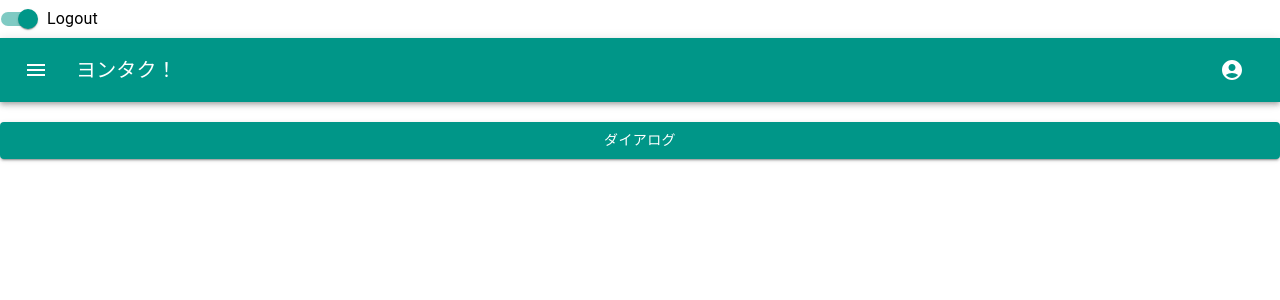
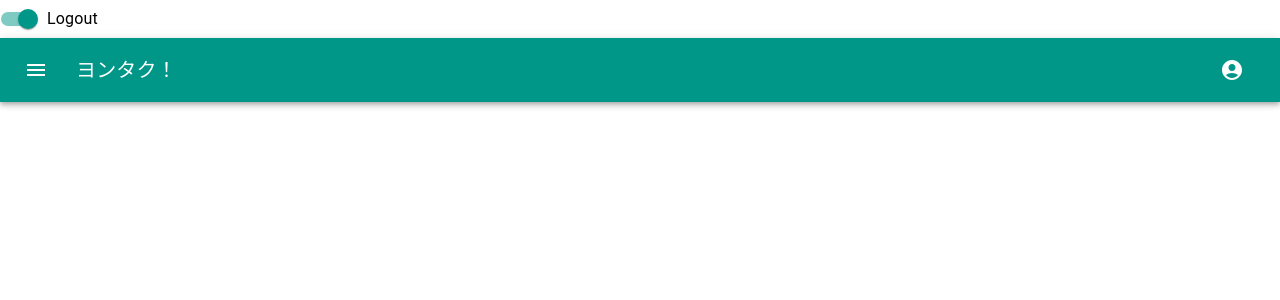
Before and after one commit to daichi1991/yontaku-frontend, a React (Create React App) app: page / in a window 1280 px wide. Shown: the top 300 px of the page. Built offline with nearby package versions, Linux system fonts and the light colour scheme.

Commit message:
登録画面から遷移した際、ダイアログが表示されるようにした

```diff
--- a/package.json
+++ b/package.json
@@ -16,6 +16,7 @@
     "@types/node": "^16.18.10",
     "@types/react": "^18.0.26",
     "@types/react-dom": "^18.0.9",
+    "firebase": "^9.15.0",
     "react": "^18.2.0",
     "react-dom": "^18.2.0",
     "react-router-dom": "^6.6.1",
--- a/src/components/templates/HomeTemplate.tsx
+++ b/src/components/templates/HomeTemplate.tsx
@@ -1,13 +1,11 @@
 import { useState } from 'react'
-import { ContainedButton } from '../atoms/Button/Index'
+import { useLocation } from 'react-router-dom'
 import { Header } from '../organisms/Header'
 import { WelcomDialog } from '../organisms/WelcomeDialog'
 
 export const HomeTemplate: React.FC = () => {
-  const [open, setOpen] = useState(false)
-  const handleDialogOpen = (): void => {
-    setOpen(true)
-  }
+  const location = useLocation()
+  const [open, setOpen] = useState(location.state != null && location.state.dialog === 'yes')
 
   const handleClose = (): void => {
     setOpen(false)
@@ -15,7 +13,6 @@ export const HomeTemplate: React.FC = () => {
   return (
     <>
       <Header menuIcon={true} accountIcon={true} />
-      <ContainedButton buttonText="ダイアログ" handleFunction={handleDialogOpen} />
       <WelcomDialog open={open} onClose={handleClose} />
     </>
   )
--- a/src/components/templates/SignUpFormTemplate.tsx
+++ b/src/components/templates/SignUpFormTemplate.tsx
@@ -21,7 +21,7 @@ export const SignUpFormTemplate: React.FC = () => {
 
   const handleSignUp: any = () => {
     console.log('signUn')
-    navigate('/')
+    navigate('/', { state: { dialog: 'yes' } })
   }
 
   return (
```
Also changed, not shown: 1 other file (tests, documents, lock files or other folders).
